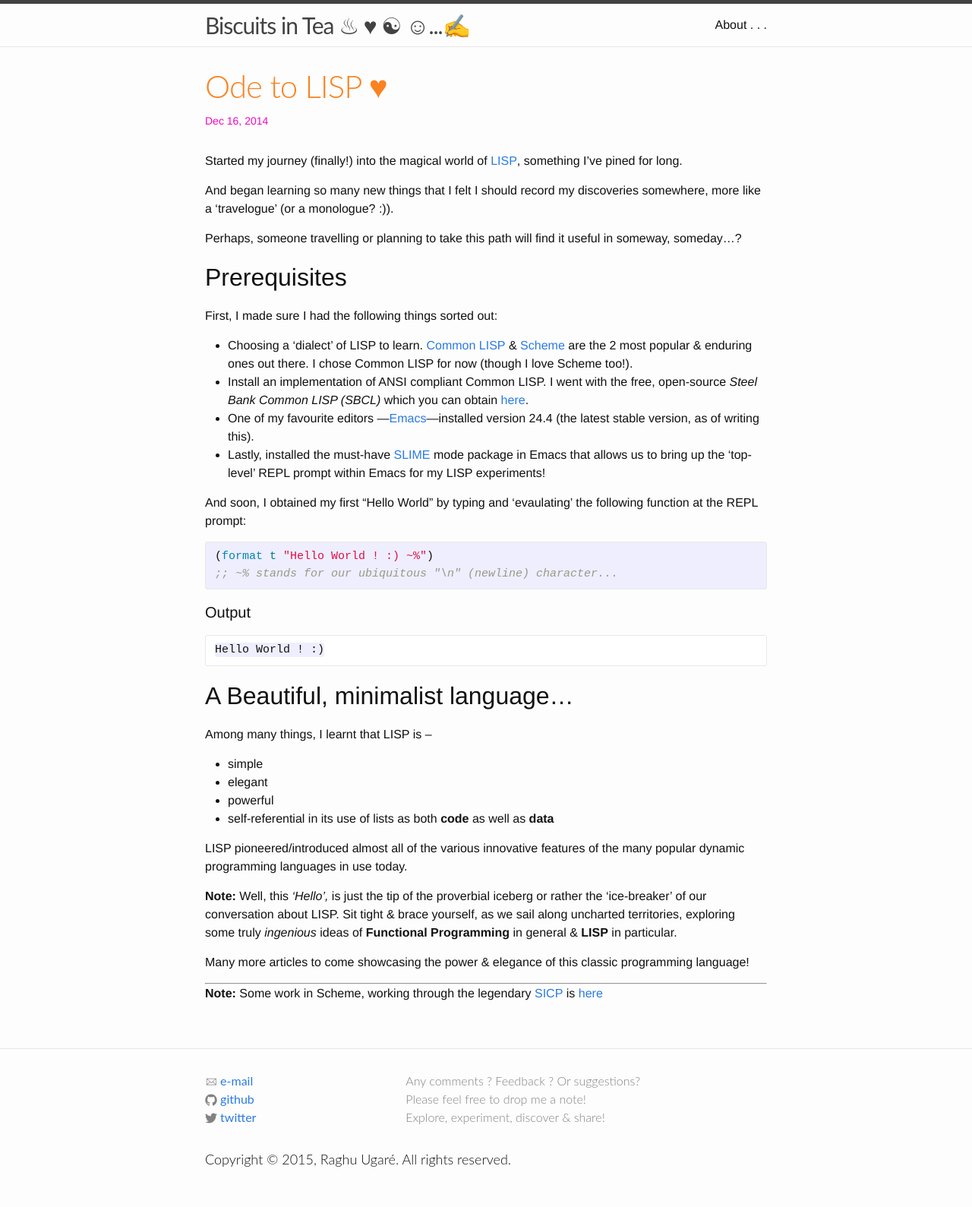
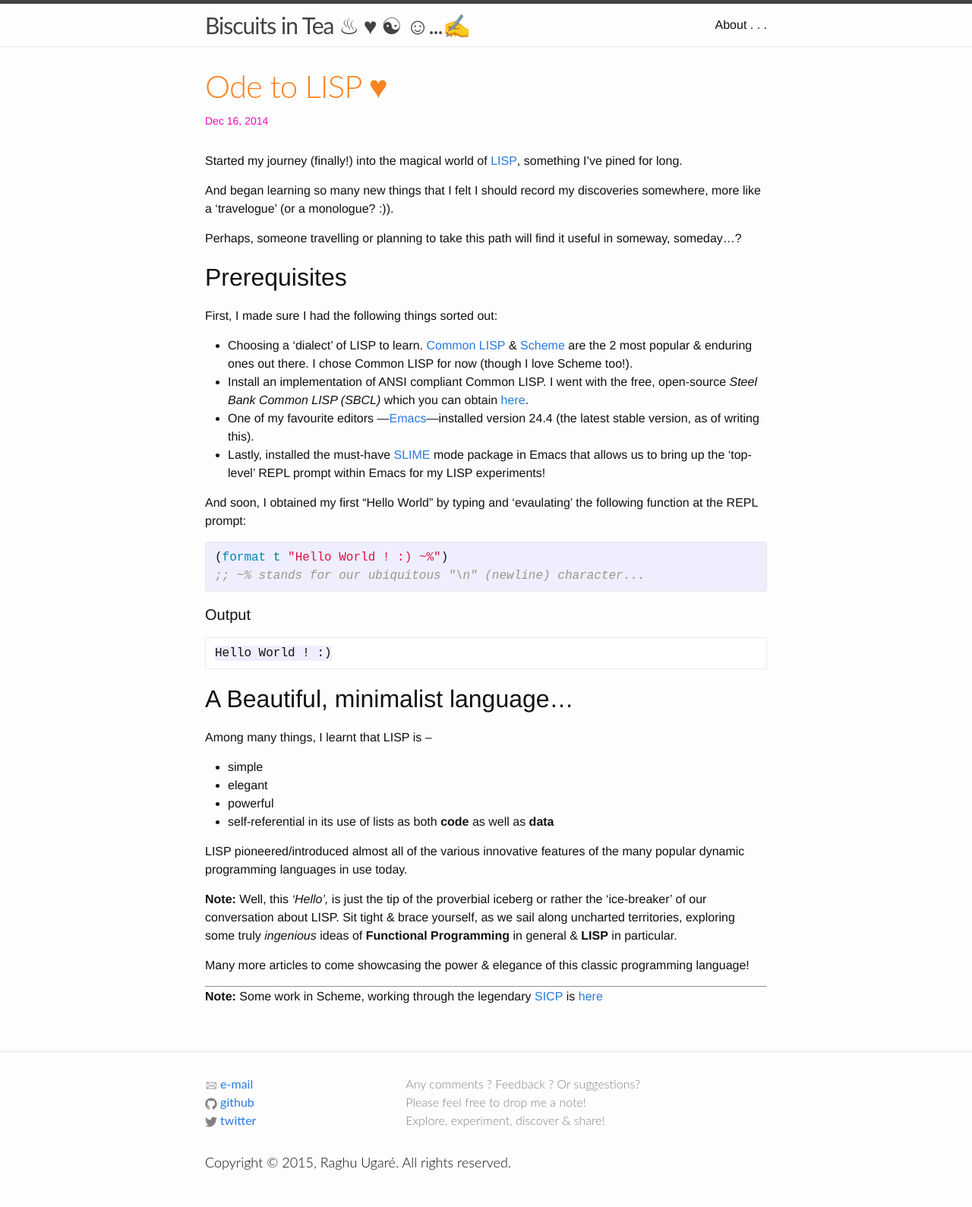
Before and after one commit to raghuugare/raghuugare.bkup, a Jekyll site: the page built from _posts/2014-12-16-ode_to_LISP.markdown, in a window 1280 px wide. Shown: the whole page at 76% size. Built offline with Jekyll 4.4.1, drawn with Linux system fonts in a browser that asks for light colours.

Commit message:
Externalizing the title font size

```diff
--- a/css/main.scss
+++ b/css/main.scss
@@ -15,15 +15,16 @@ $blockquote-font-style: normal;
 $blockquote-font-size: 24px;
 $blockquote-font-weight: 300;
 
-$code-font-family: anonymous-pro, monospace;
+$code-font-family: source-code-pro, anonymous-pro,  monospace;
 $code-font-style: normal;
-$code-font-weight: 200;
-$code-font-size:  15px;
+$code-font-weight: 400;
+$code-font-size:  16px;
 
-$title-font-family: lato, sans-serif;
+$title-font-family: marmelad, lato, sans-serif;
 $title-color: #fa8221;
+$title-font-size: 36px;
 
-$post-link-font-family: lato, sans-serif;
+$post-link-font-family: marmelad, lato, sans-serif;
 $post-link-font-weight: 400;
 $post-link-font-size: 24px;
 
```
